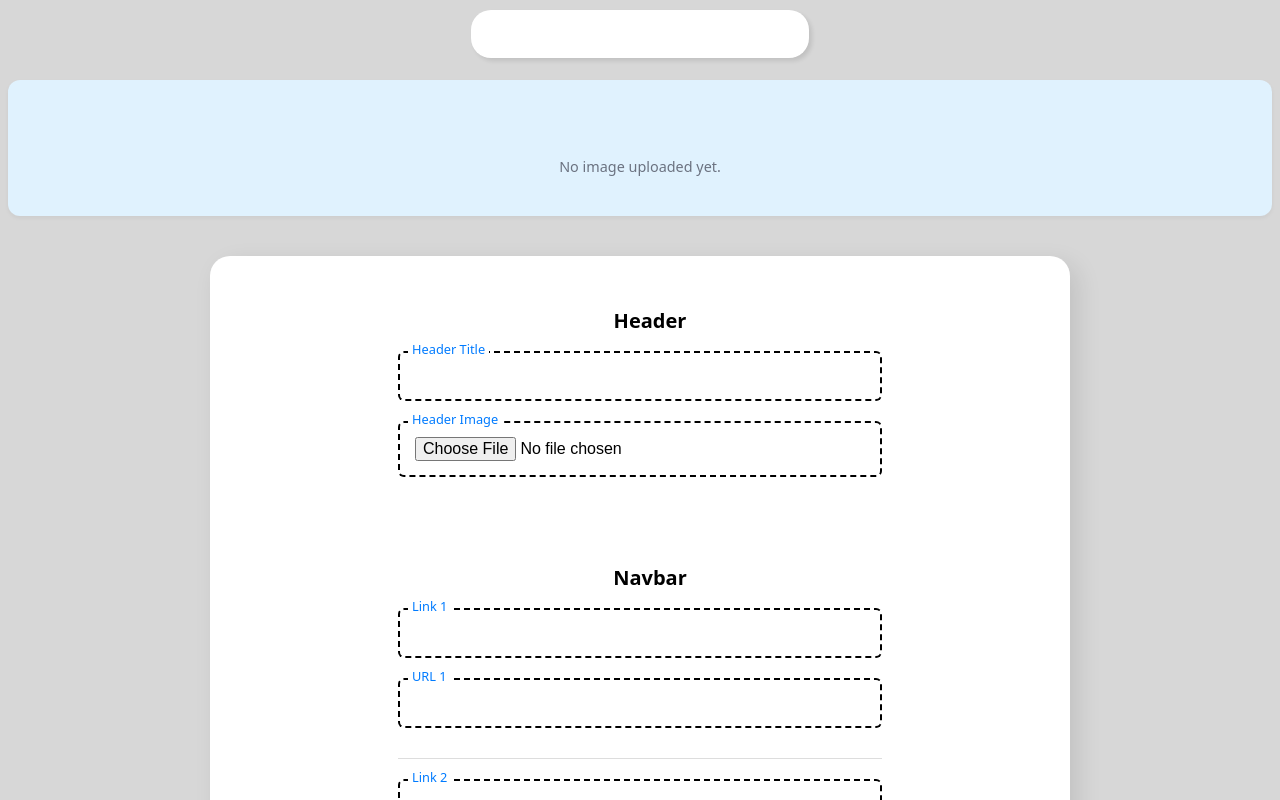
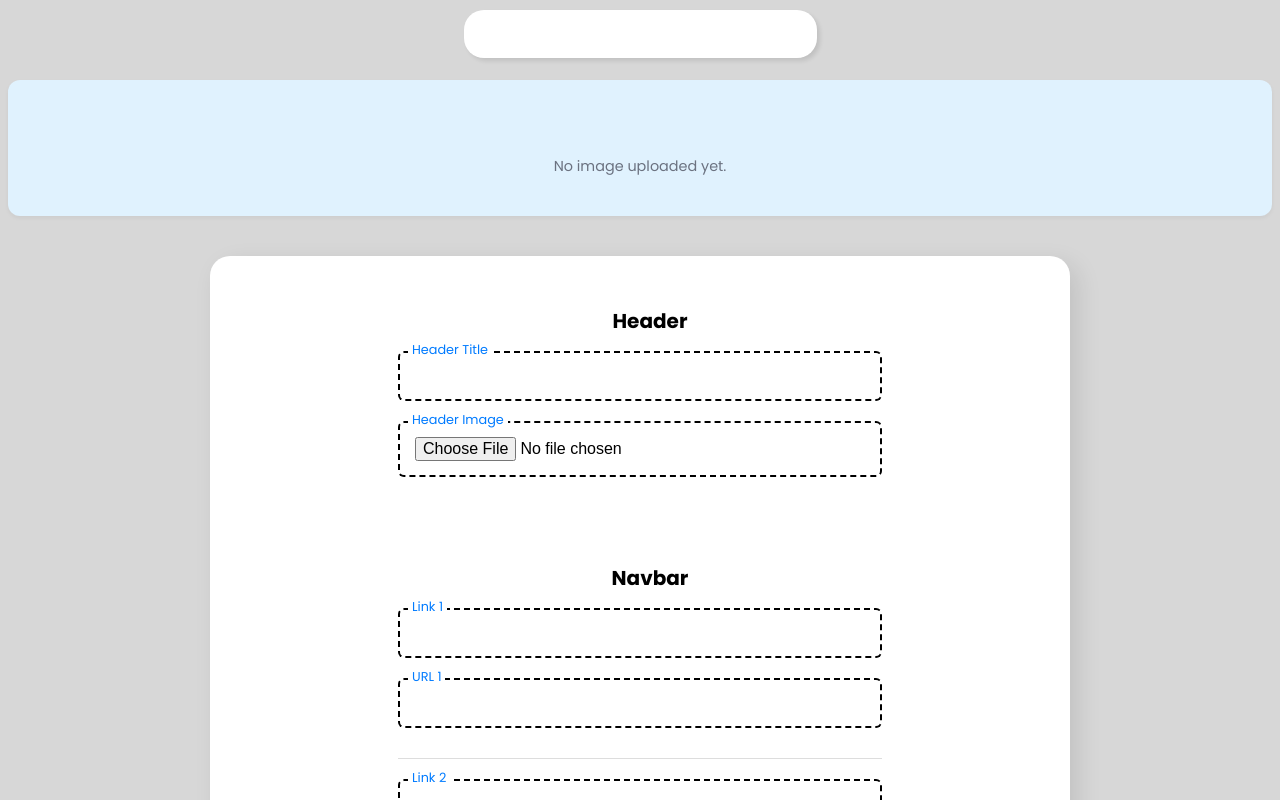
Before and after one commit to MohammadhRimaz/Cloud-Dashboard, a React (Vite) app: page / in a window 1280 px wide. Shown: the top 800 px of the page. Built offline with nearby package versions, Linux system fonts and the light colour scheme; no server answers.

Commit message:
Update font-family in :root and adjust nav-link styles for consistency

```diff
--- a/src/index.css
+++ b/src/index.css
@@ -1,9 +1,10 @@
+@import url("https://fonts.googleapis.com/css2?family=Poppins:wght@300;400;500;600;700&display=swap");
 @tailwind base;
 @tailwind components;
 @tailwind utilities;
 
 :root {
-  font-family: system-ui, Avenir, Helvetica, Arial, sans-serif;
+  font-family: Poppins, system-ui, Avenir, Helvetica, Arial;
   line-height: 1.5;
   font-weight: 400;
 
@@ -34,8 +35,8 @@
 
 .nav-link {
   color: black;
-  font-weight: 500;
-  width: 70px;
+  font-weight: 400;
+  width: 75px;
   text-align: center;
   text-decoration: none;
   padding: 0.5rem 1rem;
```
